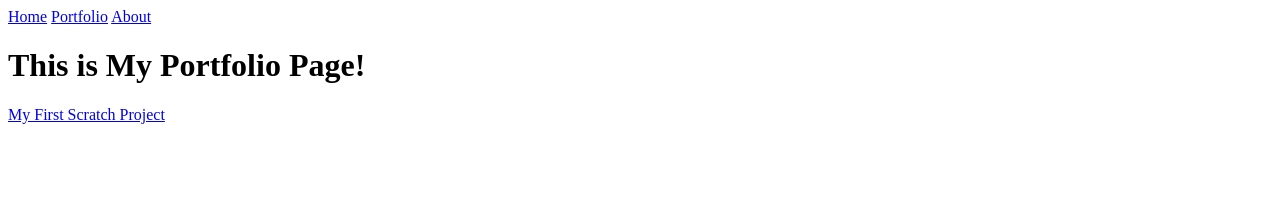
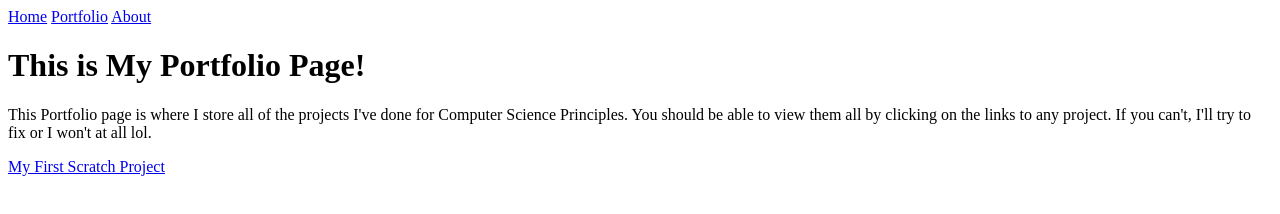
Before and after one commit to Fry-Rice/Fry-Rice.github.io, a plain HTML site: page my_website/portfolio.html in a window 1280 px wide. Drawn offline with Linux system fonts and the light colour scheme.

Commit message:
Initial commit

```diff
--- a/my_website/portfolio.html
+++ b/my_website/portfolio.html
@@ -9,6 +9,7 @@
     <a href="portfolio.html">Portfolio</a>
     <a href="about.html">About</a>
     <h1>This is My Portfolio Page!</h1>
+    <p>This Portfolio page is where I store all of the projects I've done for Computer Science Principles. You should be able to view them all by clicking on the links to any project. If you can't, I'll try to fix or I won't at all lol.</p>
       <p><a href="https://scratch.mit.edu/projects/326764305">My First Scratch Project</a></p>
 	  </body>
 	</html>
```
Also changed, not shown: .c9/metadata/environment/my_website/portfolio.html.
